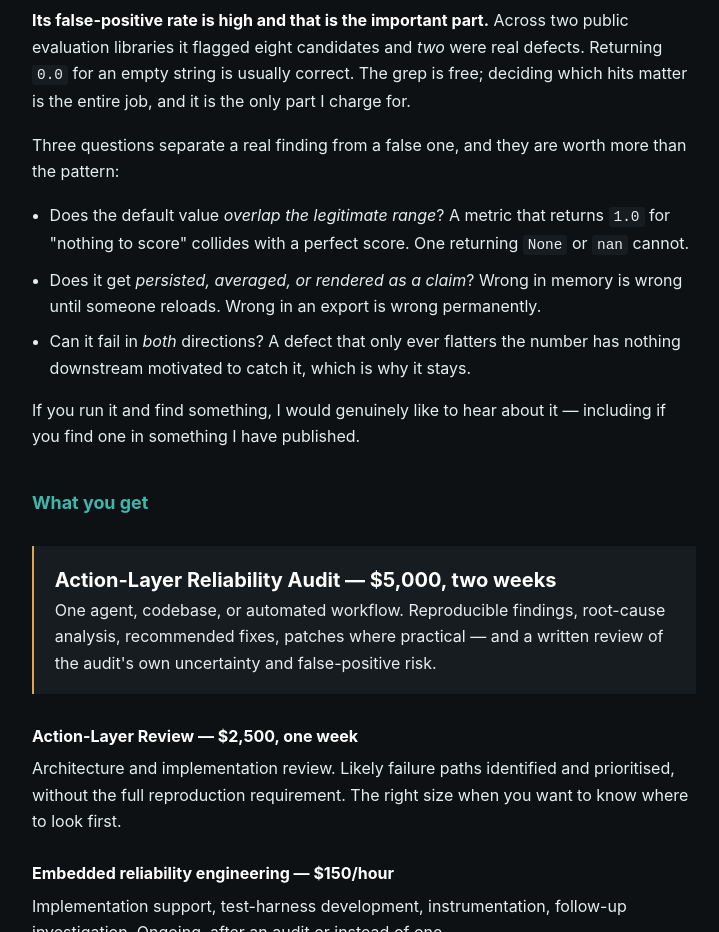
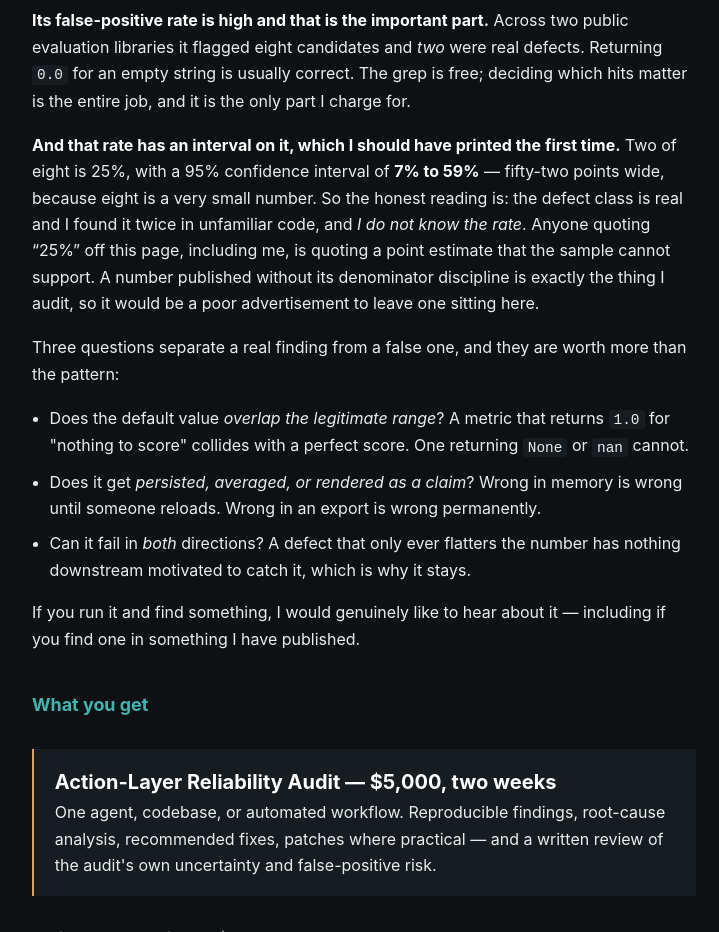
Before and after one commit to siliroid/unreached, a website: page docs/index.html in a window 1280 px wide. Shown: the part 1380-2312 px from the top of the page, without its empty margins (276-995 px from the left). Drawn offline with Linux system fonts and the light colour scheme.

Commit message:
index: put the confidence interval on my own false-positive rate
2 of 8 is 25% with a 95% CI of 7-59%. Fifty-two points wide, because eight
is a very small number. Publishing the point estimate alone was the exact
thing this page audits, sitting on the page that sells the audit.

```diff
--- a/docs/index.html
+++ b/docs/index.html
@@ -96,6 +96,14 @@ public evaluation libraries it flagged eight candidates and <em>two</em> were re
 <code>0.0</code> for an empty string is usually correct. The grep is free; deciding which hits matter
 is the entire job, and it is the only part I charge for.</p>
 
+<p><strong>And that rate has an interval on it, which I should have printed the first time.</strong>
+Two of eight is 25%, with a 95% confidence interval of <strong>7% to 59%</strong> &mdash; fifty-two
+points wide, because eight is a very small number. So the honest reading is: the defect class is
+real and I found it twice in unfamiliar code, and <em>I do not know the rate</em>. Anyone quoting
+&ldquo;25%&rdquo; off this page, including me, is quoting a point estimate that the sample cannot
+support. A number published without its denominator discipline is exactly the thing I audit, so it
+would be a poor advertisement to leave one sitting here.</p>
+
 <p>Three questions separate a real finding from a false one, and they are worth more than the
 pattern:</p>
 <ul>
```
